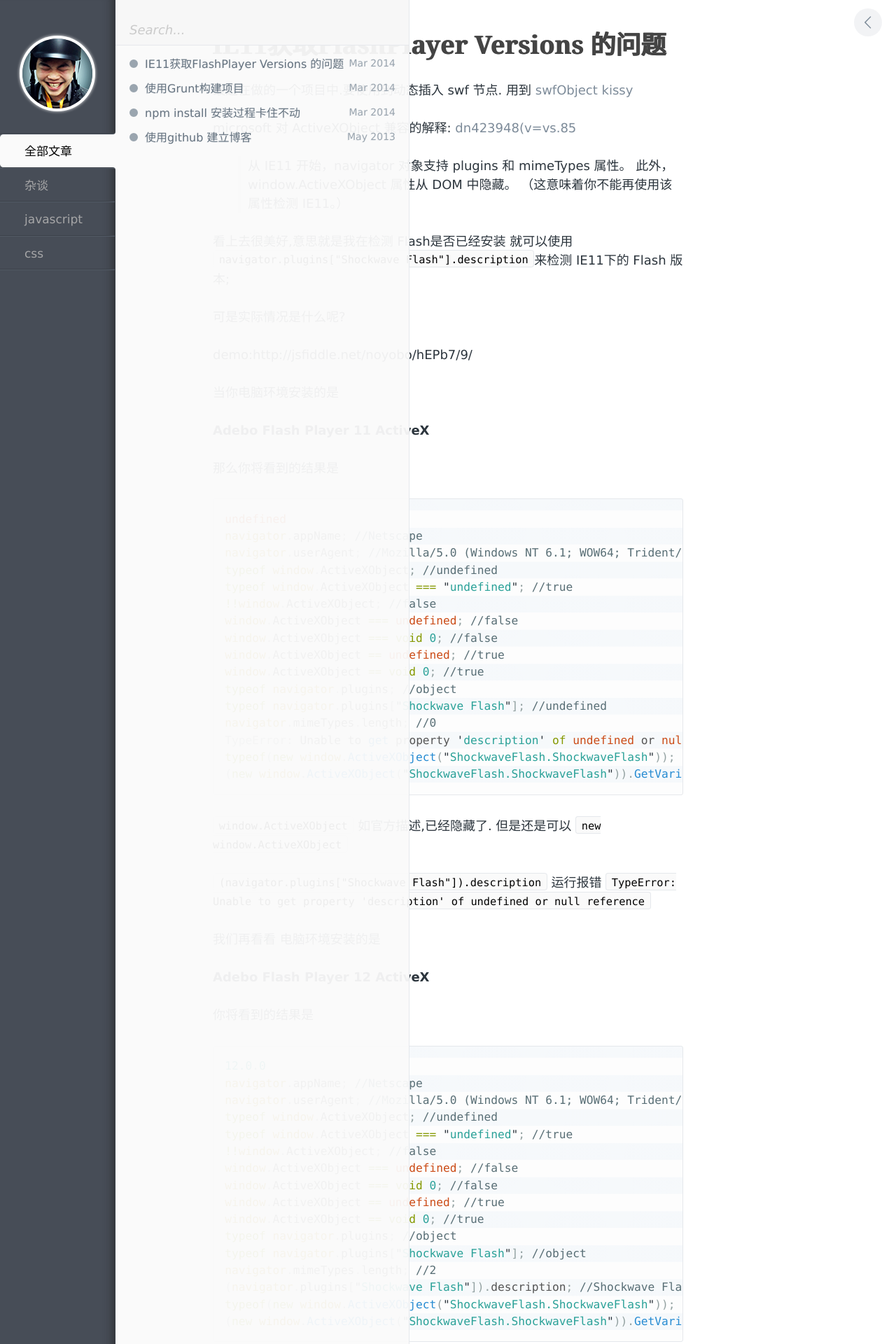
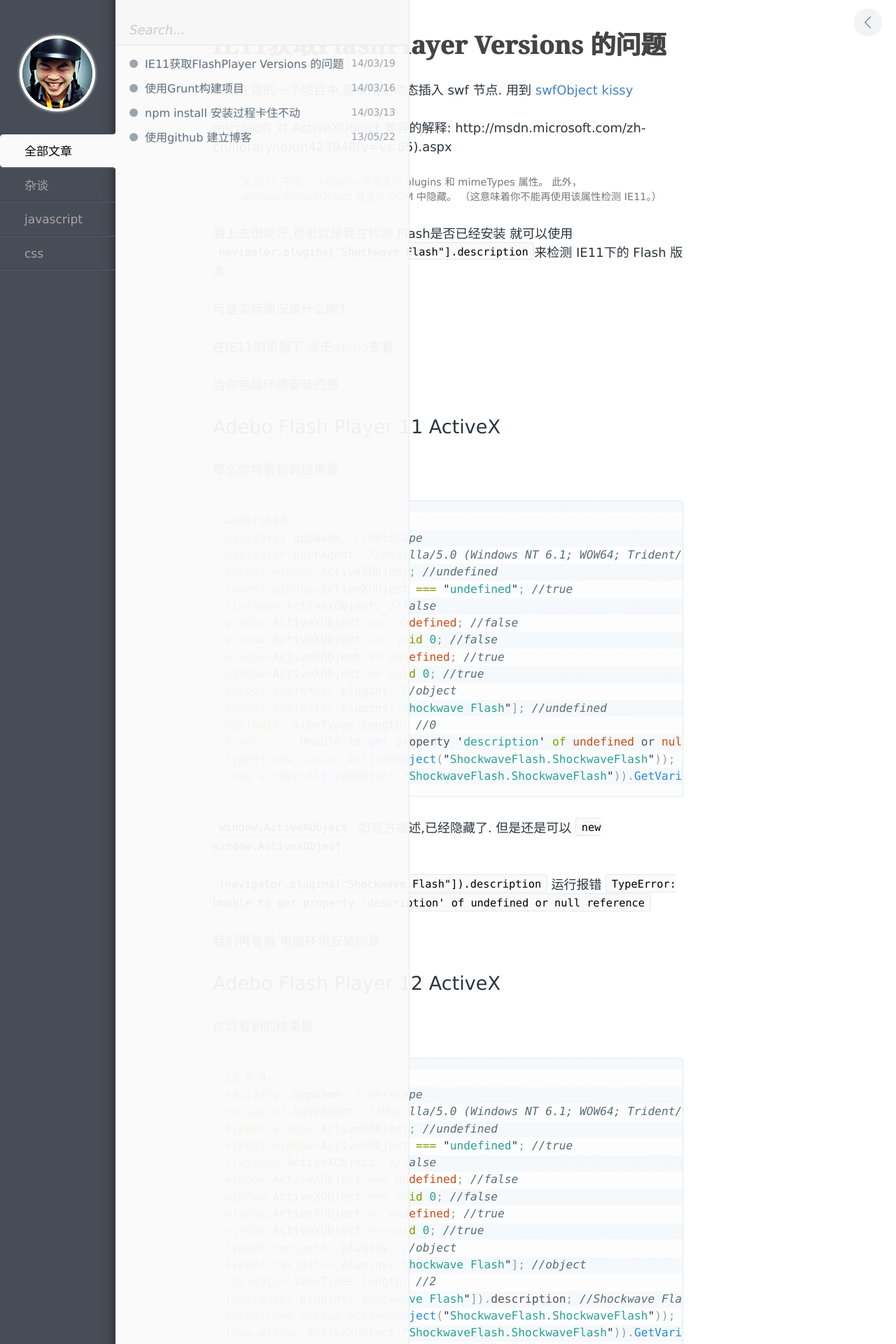
Before and after one commit to noyobo/noyobo.github.com, a Jekyll site: the page built from _posts/2014-03-19-IE11-ActiveXObject-Adobe-Flash-Player-ActiveX11.md, in a window 1280 px wide. Shown: the top 1920 px of the page at 70% size. Built offline with Jekyll 4.4.1, drawn with Linux system fonts in a browser that asks for light colours; comment, search, counter and statistics services are not loaded.

Commit message:
修改样式

```diff
--- a/_layouts/index.html
+++ b/_layouts/index.html
@@ -40,11 +40,10 @@
 
             <nav id="pl__container">
                 {% for post in site.posts %}
-
                 <a class="{% for tag in post.tags %}{{ tag }} {% endfor %}pl__all" href="{{ post.url }}">
                     <span class="pl__circle"></span>
                     <span class="pl__title">{{ post.title }}</span>
-                    <span class="pl__date">{{ post.date | date: "%b %Y" }}</span>
+                    <span class="pl__date">{{ post.date | date: "%y/%m/%d" }}</span>
                 </a>
                 {% endfor %}
             </nav>
--- a/_posts/2014-03-19-IE11-ActiveXObject-Adobe-Flash-Player-ActiveX11.md
+++ b/_posts/2014-03-19-IE11-ActiveXObject-Adobe-Flash-Player-ActiveX11.md
@@ -17,11 +16,11 @@ microsoft 对 ActiveXObject 兼容的解释:
 
 可是实际情况是什么呢?
 
-demo:http://jsfiddle.net/noyobo/hEPb7/9/
+在IE11浏览器下 点击[demo](http://jsfiddle.net/noyobo/hEPb7/9/)查看
 
 当你电脑环境安装的是
 
-**Adebo Flash Player 11 ActiveX**
+## Adebo Flash Player 11 ActiveX ##
 
 那么你将看到的结果是
 
@@ -49,7 +48,7 @@ typeof(new window.ActiveXObject("ShockwaveFlash.ShockwaveFlash")); //object
 
 我们再看看 电脑环境安装的是
 
-**Adebo Flash Player 12 ActiveX**
+## Adebo Flash Player 12 ActiveX ##
 
 你将看到的结果是
 
--- a/assets/_sass/_pygments.scss
+++ b/assets/_sass/_pygments.scss
@@ -86,7 +86,7 @@ pre > code {
 .highlight .p { color: #93A1A1 } /* Punctuation */
 .highlight .cm { color: #586E75 } /* Comment.Multiline */
 .highlight .cp { color: #859900 } /* Comment.Preproc */
-.highlight .c1 { color: #586E75 } /* Comment.Single */
+.highlight .c1 { color: #586E75; font-style: italic;} /* Comment.Single */
 .highlight .cs { color: #859900 } /* Comment.Special */
 .highlight .gd { color: #2AA198 } /* Generic.Deleted */
 .highlight .ge { color: #93A1A1; font-style: italic } /* Generic.Emph */
```
Also changed, not shown: other parts of _posts/2014-03-19-IE11-ActiveXObject-Adobe-Flash-Player-ActiveX11.md (+1 -2 lines), assets/_sass/style.scss (+5 -2 lines), build/css/style.css (+8 -4 lines), build/js/nprogress-min.js (+1 -1 lines), build/css/style-min.css, build/js/jquery-pjax-min.js, build/js/script-min.js.
